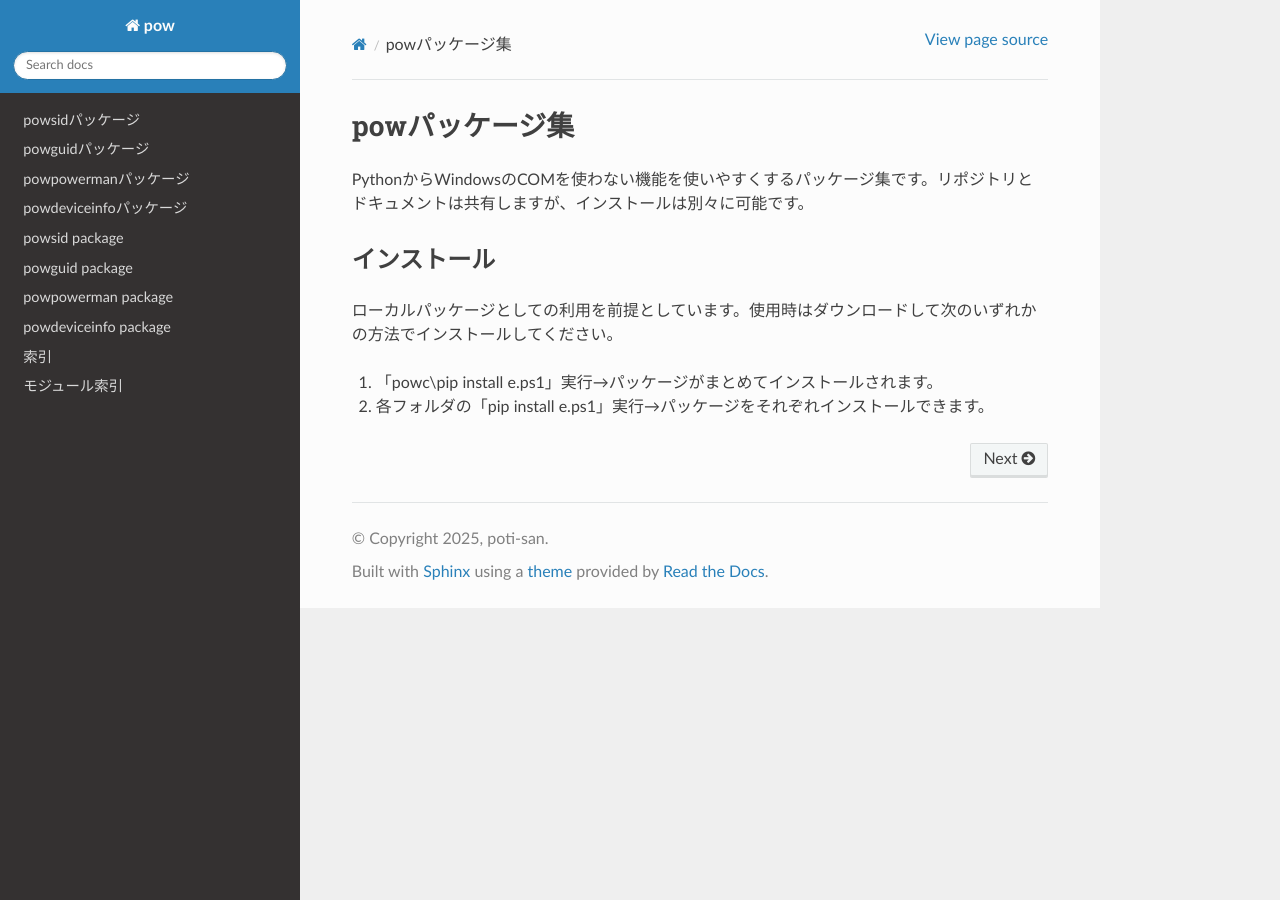
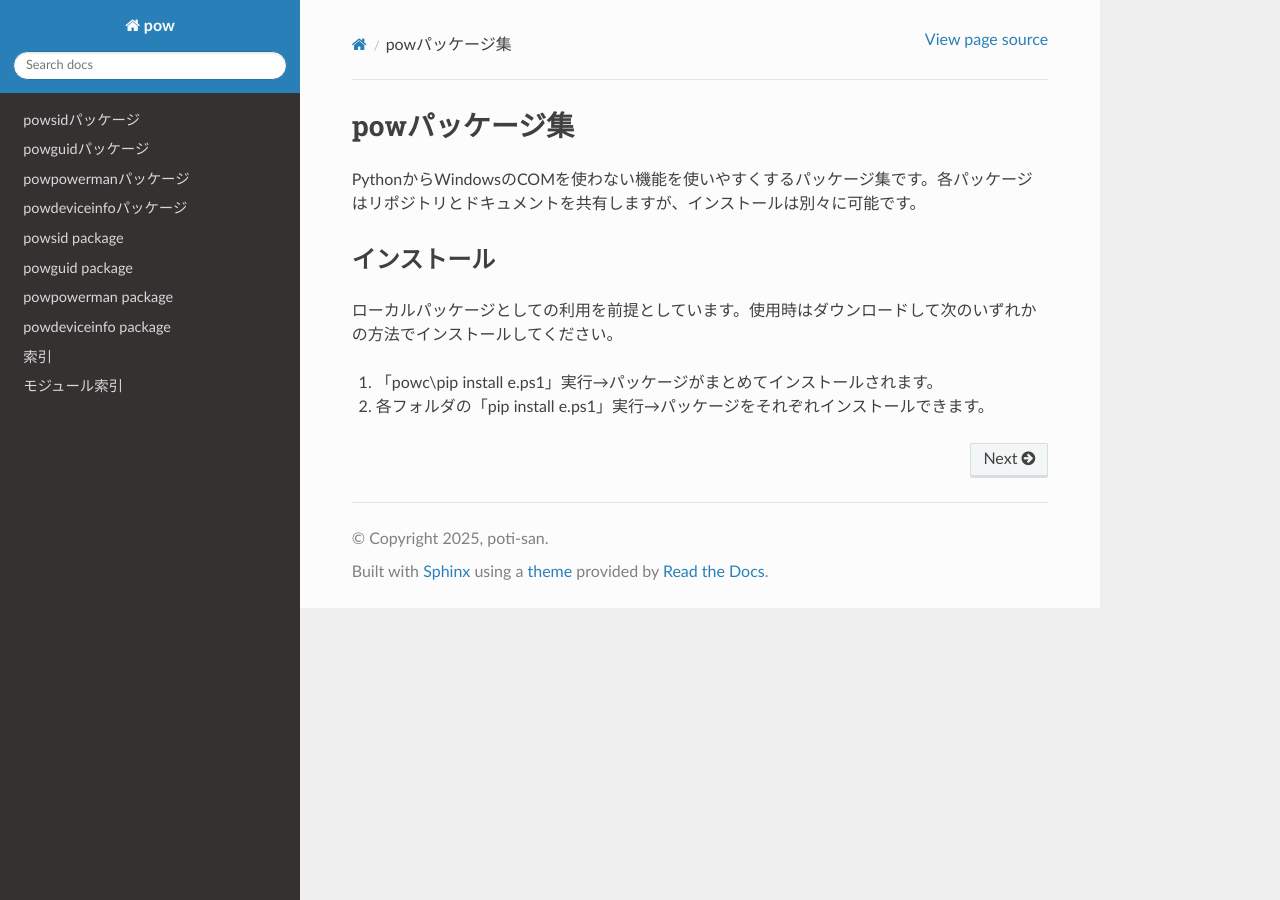
Before and after one commit to poti-san/pow, a Sphinx documentation site: the page built from sphnix/source/index.md, in a window 1280 px wide. Built offline with Sphinx 7.4.7 and the Read the Docs theme 3.1.0, drawn with Linux system fonts in a browser that asks for light colours.

Commit message:
Update index.md

````diff
--- a/sphnix/source/index.md
+++ b/sphnix/source/index.md
@@ -16,7 +16,7 @@ genindex
 modindex
 ```
 
-PythonからWindowsのCOMを使わない機能を使いやすくするパッケージ集です。リポジトリとドキュメントは共有しますが、インストールは別々に可能です。
+PythonからWindowsのCOMを使わない機能を使いやすくするパッケージ集です。各パッケージはリポジトリとドキュメントを共有しますが、インストールは別々に可能です。
 
 ## インストール
 
````
